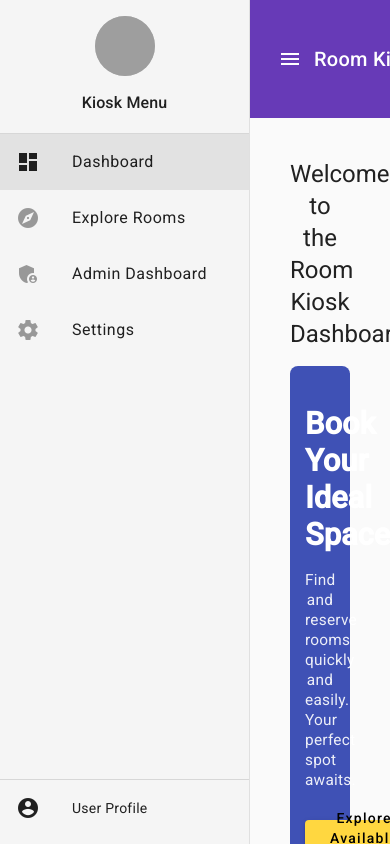
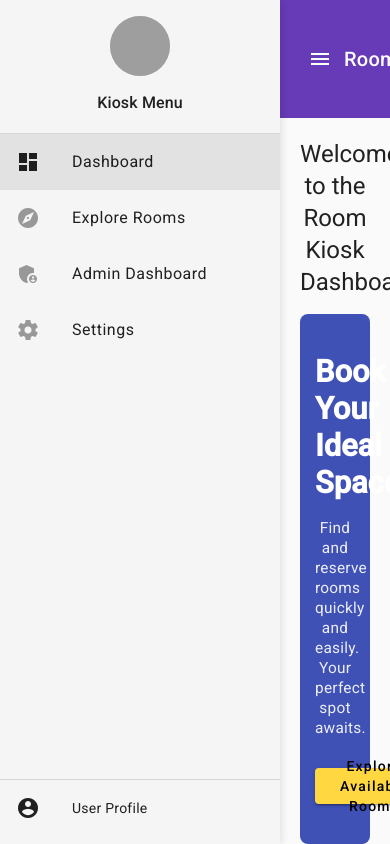
Before and after one commit to satlavida/room-kiosk, an Angular app: page / in a window 390 px wide. Built offline with nearby package versions, Linux system fonts and the light colour scheme; grey boxes are pictures that could not be loaded.

Commit message:
Fixed layout for admin

```diff
--- a/src/app/core/components/layout/layout.component.scss
+++ b/src/app/core/components/layout/layout.component.scss
@@ -1,25 +1,83 @@
-// src/app/core/components/layout/layout.component.scss
-.layout-container {
-  height: 100vh; // Full viewport height
-  display: flex; // Enable Flexbox for the container itself if needed, though mat-sidenav-container handles its children.
+.layout-wrapper {
+  height: 100%;
+  overflow: hidden;
 }
 
-.sidenav {
-  width: 250px; // Adjust as needed
-  // Add background, box-shadow, etc. for custom styling
-  background-color: #f5f5f5; // Example background
-  border-right: 1px solid #e0e0e0;
+// Main container with full height
+.layout-container {
+  height: 100vh;
+  display: flex;
+  flex-direction: column;
 }
 
+// Sidenav styling with better responsive handling
+.sidenav {
+  width: 250px; // Default width
+  border-right: 1px solid #e0e0e0;
+  background-color: #f5f5f5;
+  transition: width 0.3s ease;
+  overflow-x: hidden;
+
+  // Use a box-shadow instead of border on mobile for better visual separation
+  @media (max-width: 768px) {
+    width: 280px; // Wider on mobile for better touch targets
+    border-right: none;
+    box-shadow: 2px 0 8px rgba(0,0,0,0.1);
+  }
+
+  // Very small screens (e.g. small phones in portrait)
+  @media (max-width: 350px) {
+    width: 85vw; // Use viewport width for very small screens
+  }
+}
+
+// Content container with flexible layout
 .content-container {
   display: flex;
   flex-direction: column;
-  height: 100%;
+  flex: 1;
+  height: 100vh;
+  overflow: hidden;
 }
 
+// Main content area with scroll handling
 .main-content {
-  flex-grow: 1; // Takes up remaining vertical space
-  padding: 20px;
-  overflow-y: auto; // Allow scrolling for content that overflows
-  // background-color: #fafafa; // Example background for content area
+  flex: 1;
+  overflow-y: auto;  // Allow scrolling
+  overflow-x: hidden; // Prevent horizontal scroll
+  -webkit-overflow-scrolling: touch; // Smooth scrolling on iOS
+  position: relative;
+
+  // Add padding by default
+  &.with-padding {
+    padding: 24px;
+
+    @media (max-width: 768px) {
+      padding: 16px;
+    }
+
+    @media (max-width: 480px) {
+      padding: 12px;
+    }
+  }
+
+  // Add a subtle transition for padding changes
+  transition: padding 0.2s ease;
 }
+
+// Optional footer styling
+.app-footer {
+  background-color: #f5f5f5;
+  border-top: 1px solid #e0e0e0;
+  padding: 16px 24px;
+
+  @media (max-width: 768px) {
+    padding: 12px 16px;
+    font-size: 0.9rem;
+  }
+
+  .footer-content {
+    text-align: center;
+    color: #757575;
+  }
+}
--- a/src/app/core/components/layout/layout.component.ts
+++ b/src/app/core/components/layout/layout.component.ts
@@ -1,10 +1,77 @@
-import { Component } from '@angular/core';
+import { Component, OnInit, OnDestroy, ViewChild, HostListener } from '@angular/core';
+import { BreakpointObserver, Breakpoints } from '@angular/cdk/layout';
+import { MatSidenav } from '@angular/material/sidenav';
+import { Subscription } from 'rxjs';
+import { Router, NavigationEnd } from '@angular/router';
+import { filter } from 'rxjs/operators';
 
 @Component({
   selector: 'app-layout',
   templateUrl: './layout.component.html',
   styleUrls: ['./layout.component.scss']
 })
-export class LayoutComponent {
+export class LayoutComponent implements OnInit, OnDestroy {
+  @ViewChild('sidenav') sidenav!: MatSidenav;
 
+  isSmallScreen = false;
+  contentPadding = true;
+  showFooter = true;
+  private breakpointSubscription: Subscription | undefined;
+  private routerSubscription: Subscription | undefined;
+
+  constructor(
+    private breakpointObserver: BreakpointObserver,
+    private router: Router
+  ) {}
+
+  ngOnInit(): void {
+    // Monitor screen size changes
+    this.breakpointSubscription = this.breakpointObserver
+      .observe([Breakpoints.XSmall, Breakpoints.Small])
+      .subscribe(result => {
+        this.isSmallScreen = result.matches;
+
+        // If transitioning to small screen and sidenav is in side mode, close it
+        if (this.isSmallScreen && this.sidenav?.mode === 'side' && this.sidenav?.opened) {
+          this.sidenav.close();
+        }
+
+        // If transitioning to large screen and sidenav is closed, open it
+        if (!this.isSmallScreen && this.sidenav?.mode === 'side' && !this.sidenav?.opened) {
+          this.sidenav.open();
+        }
+      });
+
+    // Close sidenav after navigation on small screens
+    this.routerSubscription = this.router.events
+      .pipe(filter(event => event instanceof NavigationEnd))
+      .subscribe(() => {
+        if (this.isSmallScreen && this.sidenav?.opened) {
+          this.sidenav.close();
+        }
+      });
+  }
+
+  // Cleanup subscriptions
+  ngOnDestroy(): void {
+    if (this.breakpointSubscription) {
+      this.breakpointSubscription.unsubscribe();
+    }
+    if (this.routerSubscription) {
+      this.routerSubscription.unsubscribe();
+    }
+  }
+
+  // Toggle content padding (could be triggered from a settings service)
+  toggleContentPadding(): void {
+    this.contentPadding = !this.contentPadding;
+  }
+
+  // Detect escape key to close sidenav on small screens
+  @HostListener('document:keydown.escape')
+  onEscapeKey(): void {
+    if (this.isSmallScreen && this.sidenav?.opened) {
+      this.sidenav.close();
+    }
+  }
 }
```
